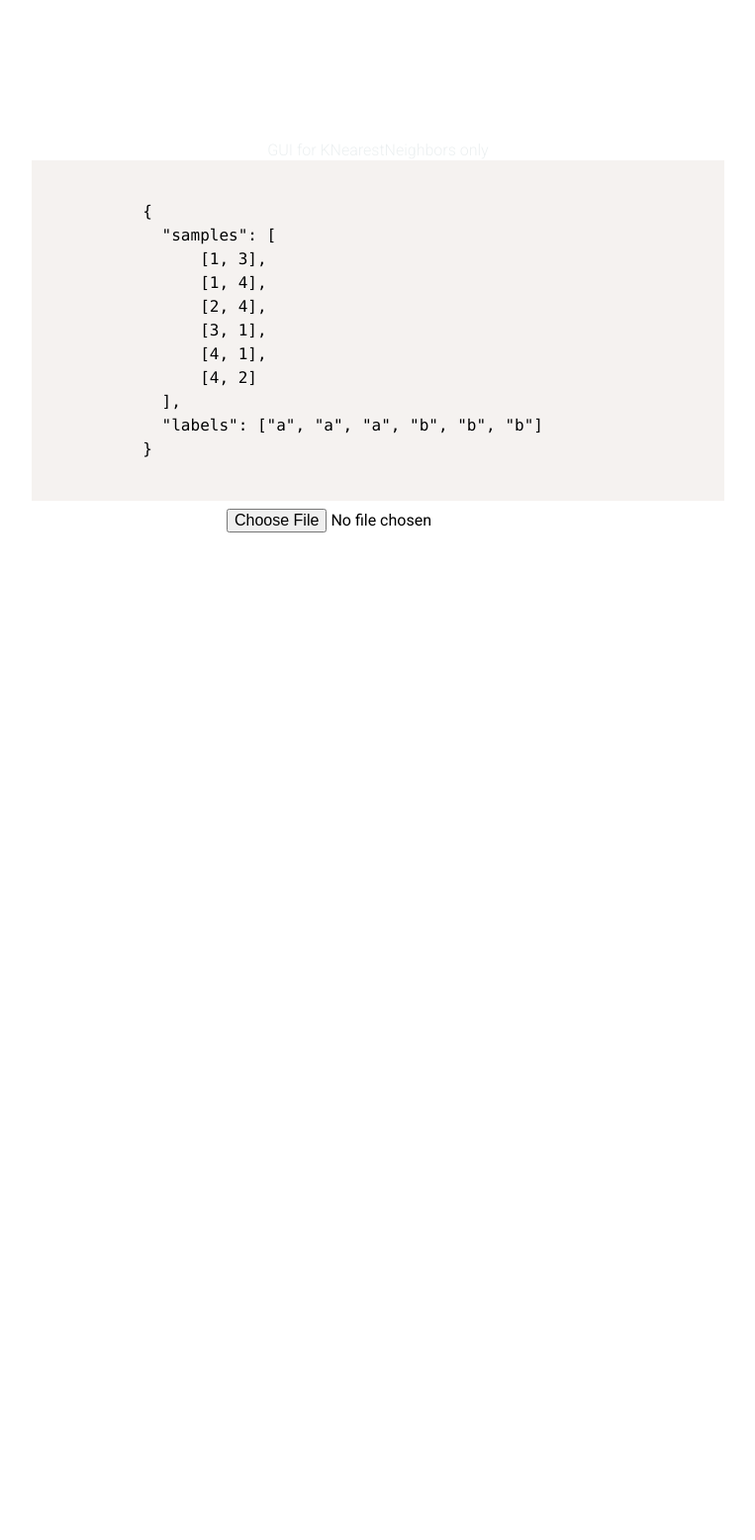
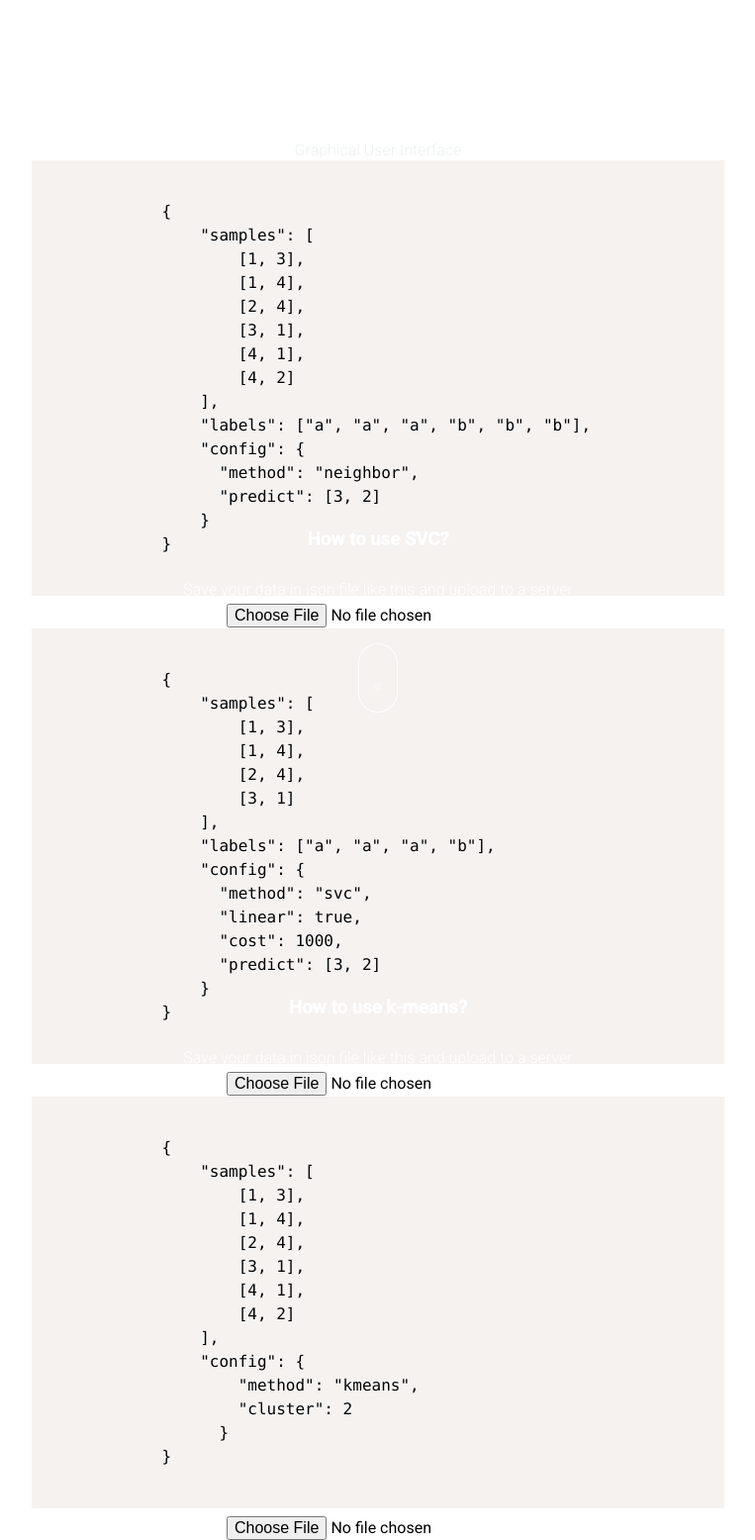
Before and after one commit to ragnaroku/potato, a PHP site: page / in a window 1280 px wide. Shown: the whole page at 99% size, without its empty margins (258-1021 px from the left). Before the commit the page ends 538 px from the top, so only its background shows below. Run offline with PHP 8.4, Linux system fonts and the light colour scheme; some libraries are stand-ins or nearby versions.

Commit message:
add 3 other types

```diff
--- a/public_html/DataParser.php
+++ b/public_html/DataParser.php
@@ -19,6 +19,9 @@ class DataParser
   public function getLabelsArray() {
     return $this->data['labels'];
   }
+  public function getConfig() {
+    return $this->data['config'];
+  }
 }
 
 
--- /dev/null
+++ b/public_html/css/main.css
@@ -0,0 +1,99 @@
+* {
+  margin: 0;
+  padding: 0;
+  font-family: 'Roboto', sans-serif;
+}
+img.ml {
+  margin-top: -100px;
+  width: 156px;
+}
+h3.mtitle {
+  margin-top: 40px;
+  color: #fff;
+  font-weight: bolder;
+}
+p.descr {
+  margin-top: 20px;
+  color: #ecf0f1;
+  font-weight: lighter;
+}
+#fp-nav ul li a span, .fp-slidesNav ul li a span {
+  background: #fff;
+}
+#wrap {
+  text-align: center;
+}
+#result {
+  display: none;
+  font-weight: bolder;
+}
+input[type=file] {
+  font-size: 16px;
+}
+.codew p {
+  text-align: center;
+  font-weight: lighter;
+  color: #fff;
+  margin-top: 30px;
+  margin-bottom: 30px;
+}
+.codew {
+  text-align: left;
+  display: block;
+  width: 700px;
+  margin: 0 auto;
+}
+.icon-scroll,
+.icon-scroll:before {
+  position: absolute;
+  left: 50%;
+}
+.icon-scroll {
+  width: 40px;
+  height: 70px;
+  margin-left: -20px;
+  bottom: 10%;
+  margin-top: -35px;
+  box-shadow: inset 0 0 0 1px #fff;
+  border-radius: 25px;
+}
+.icon-scroll:before {
+  content: '';
+  width: 8px;
+  height: 8px;
+  background: #fff;
+  margin-left: -4px;
+  top: 8px;
+  border-radius: 4px;
+  -webkit-animation-duration: 1.5s;
+          animation-duration: 1.5s;
+  -webkit-animation-iteration-count: infinite;
+          animation-iteration-count: infinite;
+  -webkit-animation-name: scroll;
+          animation-name: scroll;
+}
+@-webkit-keyframes scroll {
+  0% {
+    opacity: 1;
+  }
+  100% {
+    opacity: 0;
+    -webkit-transform: translateY(46px);
+            transform: translateY(46px);
+  }
+}
+@keyframes scroll {
+  0% {
+    opacity: 1;
+  }
+  100% {
+    opacity: 0;
+    -webkit-transform: translateY(46px);
+            transform: translateY(46px);
+  }
+}
+h3.how {
+  font-weight: bolder;
+  color: #fff;
+  margin-top: -100px;
+}
--- a/public_html/index.php
+++ b/public_html/index.php
@@ -12,107 +12,7 @@
   <link href="https://fonts.googleapis.com/css?family=Roboto:300,400,500" rel="stylesheet">
   <link rel="stylesheet" href="https://cdnjs.cloudflare.com/ajax/libs/prism/1.6.0/themes/prism.min.css">
   <link rel="stylesheet" href="https://cdnjs.cloudflare.com/ajax/libs/fullPage.js/2.9.4/jquery.fullpage.min.css">
-  <style>
-    * {
-      margin: 0;
-      padding: 0;
-      font-family: 'Roboto', sans-serif;
-    }
-    img.ml {
-      margin-top: -100px;
-      width: 156px;
-    }
-    h3.mtitle {
-      margin-top: 40px;
-      color: #fff;
-      font-weight: bolder;
-    }
-    p.descr {
-      margin-top: 20px;
-      color: #ecf0f1;
-      font-weight: lighter;
-    }
-    #fp-nav ul li a span, .fp-slidesNav ul li a span {
-      background: #fff;
-    }
-    #wrap {
-      text-align: center;
-    }
-    #result {
-      display: none;
-      font-weight: bolder;
-    }
-    input[type=file] {
-      font-size: 16px;
-    }
-    .codew p {
-      text-align: center;
-      font-weight: lighter;
-      color: #fff;
-      margin-top: 30px;
-      margin-bottom: 30px;
-    }
-    .codew {
-      text-align: left;
-      display: block;
-      width: 700px;
-      margin: 0 auto;
-    }
-    .icon-scroll,
-    .icon-scroll:before {
-      position: absolute;
-      left: 50%;
-    }
-    .icon-scroll {
-      width: 40px;
-      height: 70px;
-      margin-left: -20px;
-      bottom: 10%;
-      margin-top: -35px;
-      box-shadow: inset 0 0 0 1px #fff;
-      border-radius: 25px;
-    }
-    .icon-scroll:before {
-      content: '';
-      width: 8px;
-      height: 8px;
-      background: #fff;
-      margin-left: -4px;
-      top: 8px;
-      border-radius: 4px;
-      -webkit-animation-duration: 1.5s;
-              animation-duration: 1.5s;
-      -webkit-animation-iteration-count: infinite;
-              animation-iteration-count: infinite;
-      -webkit-animation-name: scroll;
-              animation-name: scroll;
-    }
-    @-webkit-keyframes scroll {
-      0% {
-        opacity: 1;
-      }
-      100% {
-        opacity: 0;
-        -webkit-transform: translateY(46px);
-                transform: translateY(46px);
-      }
-    }
-    @keyframes scroll {
-      0% {
-        opacity: 1;
-      }
-      100% {
-        opacity: 0;
-        -webkit-transform: translateY(46px);
-                transform: translateY(46px);
-      }
-    }
-    h3.how {
-      font-weight: bolder;
-      color: #fff;
-      margin-top: -100px;
-    }
-  </style>
+  <link rel="stylesheet" href="/css/main.css">
 </head>
 <body>
   <div id="wrap">
@@ -121,11 +21,12 @@
       <h3 class="mtitle">
         Machine Learning library for PHP
       </h3>
-      <p class="descr">GUI for KNearestNeighbors only</p>
+      <p class="descr">Graphical User Interface</p>
       <div class='icon-scroll'></div>
     </div>
     <div class="section">
-      <h3 class="how">How to use it?</h3>
+      <div class="slide">
+        <h3 class="how">How to use KNearestNeighbors?</h3>
         <div class="codew">
           <p>Save your data in json file like this and upload to a server</p>
           <pre class="language-json"><code class="language-json">
@@ -138,62 +39,88 @@
             		[4, 1],
             		[4, 2]
             	],
-          	"labels": ["a", "a", "a", "b", "b", "b"]
+            	"labels": ["a", "a", "a", "b", "b", "b"],
+                "config": {
+                  "method": "neighbor",
+                  "predict": [3, 2]
+                }
             }
           </code></pre>
         </div>
       </div>
+      <div class="slide">
+        <form enctype="multipart/form-data" method="post" name="phpml1">
+          <input type="file" name="nfile" accept=".json">
+        </form>
+        <div id="result-kne"></div>
+      </div>
+    </div>
     <div class="section">
-      <form enctype="multipart/form-data" method="post" name="phpml">
-        <input type="file" name="ufile" accept=".json">
+      <div class="slide">
+        <h3 class="how">How to use SVC?</h3>
+        <div class="codew">
+          <p>Save your data in json file like this and upload to a server</p>
+          <pre class="language-json"><code class="language-json">
+            {
+            	"samples": [
+            		[1, 3],
+            		[1, 4],
+            		[2, 4],
+            		[3, 1]
+            	],
+            	"labels": ["a", "a", "a", "b"],
+                "config": {
+                  "method": "svc",
+                  "linear": true,
+                  "cost": 1000,
+                  "predict": [3, 2]
+                }
+            }
+          </code></pre>
+        </div>
+      </div>
+      <div class="slide">
+        <form enctype="multipart/form-data" method="post" name="phpml2">
+          <input type="file" name="sfile" accept=".json">
         </form>
-      <div id="result"></div>
+        <div id="result-svc"></div>
+      </div>
+    </div>
+    <div class="section">
+      <div class="slide">
+        <h3 class="how">How to use k-means?</h3>
+        <div class="codew">
+          <p>Save your data in json file like this and upload to a server</p>
+          <pre class="language-json"><code class="language-json">
+            {
+            	"samples": [
+            		[1, 3],
+            		[1, 4],
+            		[2, 4],
+            		[3, 1],
+            		[4, 1],
+            		[4, 2]
+            	],
+                "config": {
+                    "method": "kmeans",
+                    "cluster": 2
+                  }
+            }
+          </code></pre>
+        </div>
+      </div>
+      <div class="slide">
+        <form enctype="multipart/form-data" method="post" name="phpml3">
+          <input type="file" name="kfile" accept=".json">
+        </form>
+        <div id="result-k-me"></div>
+      </div>
     </div>
   </div>
 <script src="https://cdnjs.cloudflare.com/ajax/libs/prism/1.6.0/prism.min.js" data-manual></script>
 <script src="https://cdnjs.cloudflare.com/ajax/libs/fullPage.js/2.9.4/jquery.fullpage.min.js"></script>
-<script>
+<script src="/js/core.js">
 
-$(document).ready(function() {
-
-$('#wrap').fullpage({
-  sectionsColor : ['#3498db', '#2980b9', '#29B6F6'],
-  anchors: ['1', '2', '3'],
-	navigation: true,
-	navigationPosition: 'right',
-	navigationTooltips: ['Introduction', 'How to use it?', 'Upload file']
-});
-
-$("input[name='ufile']").change(function(e) {
-      e.preventDefault();
-      var formData = new FormData();
-      var file = this.files[0];
-      formData.append('ufile', file);
-      $.ajax({
-          url: 'loader.php',
-          type: "POST",
-          data: formData,
-          async: false,
-          success: function (msg) {
-              $.ajax({
-                url: 'worker.php',
-                type: "GET",
-                data: "datafile=" + file.name,
-                success: function (m) {
-                  $('form').fadeOut();
-                  $('#result').text(m).fadeIn();
-                }
-              })
-          },
-          error: function(msg) {
-              alert('Error while file uploading!');
-          },
-          cache: false,
-          contentType: false,
-          processData: false
-      });
-  });
-});
 </script>
 </body>
 </html>
--- /dev/null
+++ b/public_html/js/core.js
@@ -0,0 +1,65 @@
+"use strict";
+
+function loadFile(context, form, result) {
+        var formData = new FormData();
+        var file = context.files[0];
+        formData.append('ufile', file);
+        $.ajax({
+            url: 'loader.php',
+            type: "POST",
+            data: formData,
+            async: true,
+            success: (msg) => {
+                $.ajax({
+                  url: 'worker.php',
+                  type: "GET",
+                  data: "datafile=" + file.name,
+                  success: (m) => {
+                    $('[name="' + form + '"]').fadeOut();
+                    $(result).html(m).fadeIn();
+                  }
+                })
+            },
+            error: (msg) => {
+                alert('Error while file uploading!');
+            },
+            cache: false,
+            contentType: false,
+            processData: false
+        });
+}
+
+
+
+$(document).ready(() => {
+
+$('#wrap').fullpage({
+  sectionsColor : ['#3498db', '#2980b9', '#29B6F6', '#CE93D8'],
+  anchors: ['1', '2', '3', '4'],
+	navigation: true,
+	navigationPosition: 'right',
+  slidesNavigation: true,
+  controlArrows: false,
+	navigationTooltips: ['Introduction', 'How to use KNearestNeighbors?', 'Upload file']
+});
+
+$("input[type='file']").change(function(e){
+  e.preventDefault();
+  switch(this.name) {
+    case 'nfile' : {
+      loadFile(this, "phpml1", "#result-kne");
+      break;
+    }
+    case 'sfile' : {
+      loadFile(this, "phpml2", "#result-svc");
+      break;
+    }
+    case 'kfile' : {
+      loadFile(this, "phpml3", "#result-k-me");
+      break;
+    }
+  }
+
+});
+
+});
```
Also changed, not shown: public_html/rt.json (added, +9 -0 lines), public_html/ufiles/rt.json (added, +9 -0 lines), public_html/ufiles/test.json (deleted, +0 -11 lines), public_html/worker.php (+31 -5 lines), README.md. Lines whose indentation alone changed are shown as unchanged.
